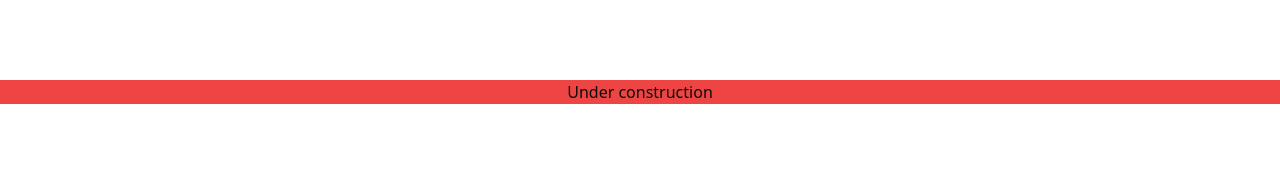
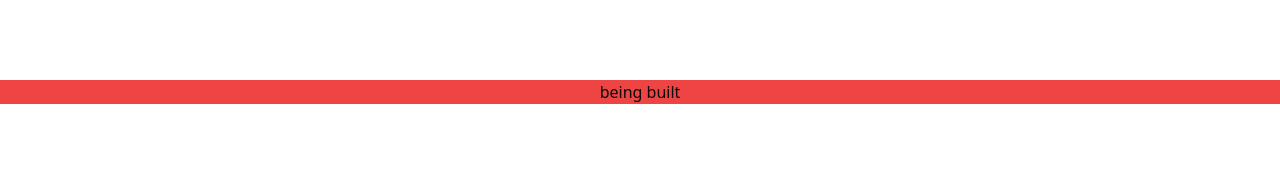
Before and after one commit to COVA-TECH/Qupid-beta, a React (Vite) app: page / in a window 1280 px wide. Shown: the top 170 px of the page. Built offline with nearby package versions, Linux system fonts and the light colour scheme.

Commit message:
first dev

```diff
--- a/src/App.tsx
+++ b/src/App.tsx
@@ -3,9 +3,7 @@ import "./App.css";
 function App() {
 	return (
 		<>
-			<p className="bg-red-500 text-center mt-20 text-bold">
-				Under construction
-			</p>
+			<p className="bg-red-500 text-center mt-20 text-bold">being built</p>
 		</>
 	);
 }
```
